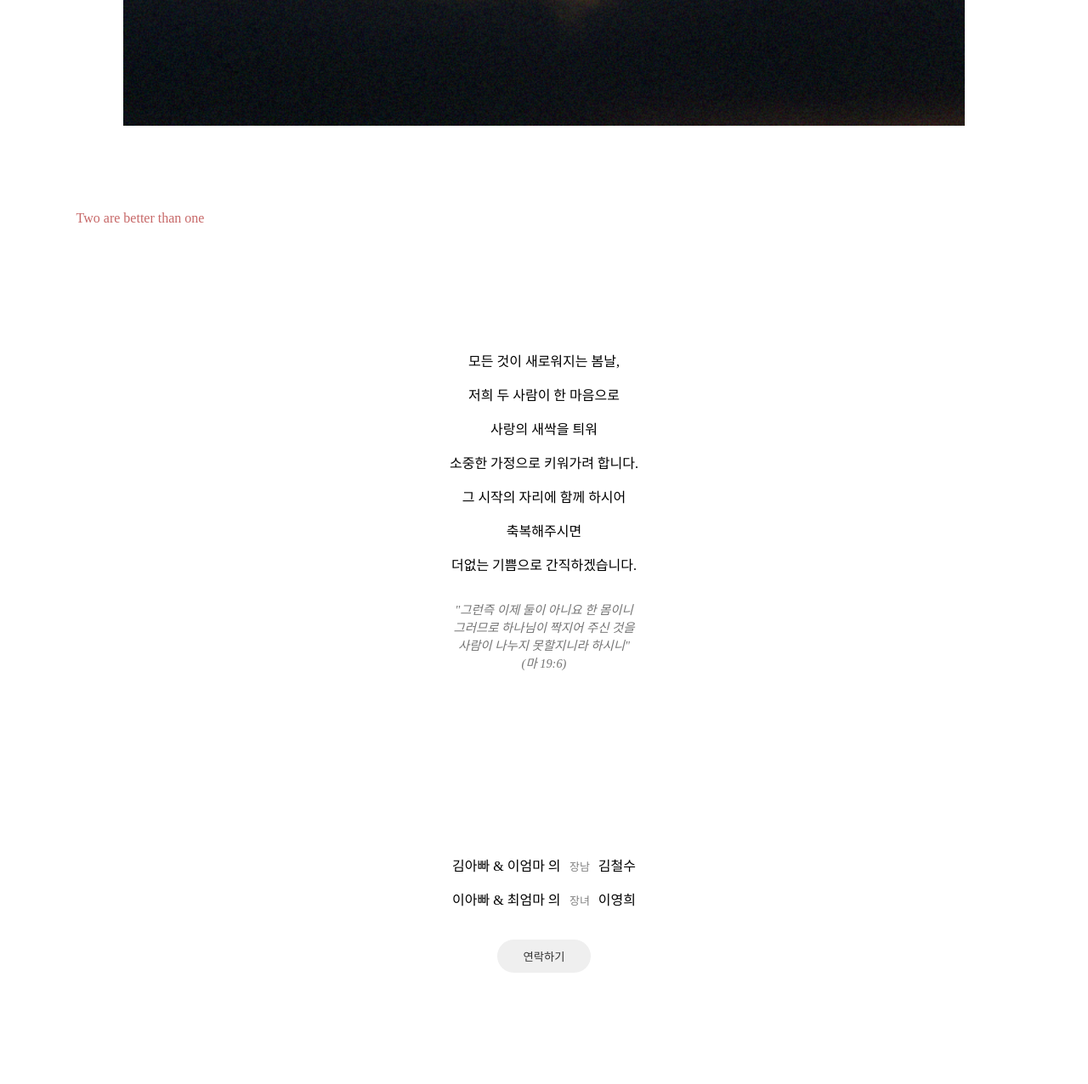
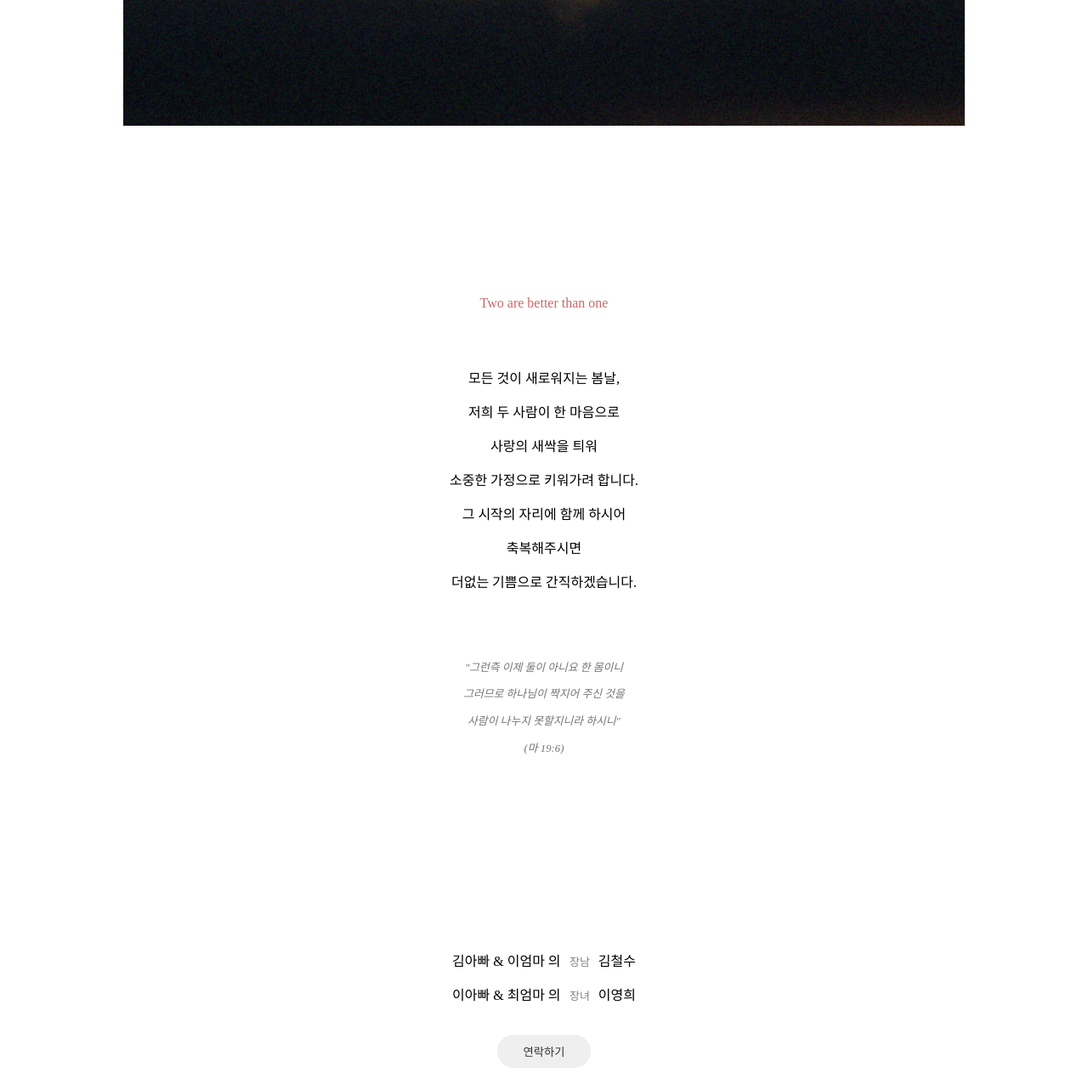
Before and after one commit to Kwonsofia/django-invitation, a Django app: a page that uses main/templates/main/invitation.html in a window 1280 px wide. Shown: the part 1804-3080 px from the top of the page at 85% size. Run offline with Django 4.2, Linux system fonts and the light colour scheme; data comes from the database, SQL or seed files in the repository; data that the repository does not hold is empty; some libraries are stand-ins or nearby versions; some web fonts are replaced.

Commit message:
MOD: introduce style modify

```diff
--- a/main/templates/main/invitation.html
+++ b/main/templates/main/invitation.html
@@ -44,44 +44,28 @@
         </div>
         {% endif %}
 
-        <div id="first-sentence">
-            <span>
-                Two are better than one
-            </span>
-        </div>
+        <div class="part" id="introduce">
+            <div id="first-sentence">
+                <span>
+                    Two are better than one
+                </span>
+            </div>
 
-        <div class="part" id="introduce">
             <div>
-                <p>
-                모든 것이 새로워지는 봄날,
-                </p>
-                <p>
-                저희 두 사람이 한 마음으로
-                </p>
-                <p>
-                사랑의 새싹을 틔워
-                </p>
-                <p>
-                소중한 가정으로 키워가려 합니다.
-                </p>
-                <p>
-                그 시작의 자리에 함께 하시어
-                </p>
-                <p>
-                축복해주시면
-                </p>
-                <p>
-                더없는 기쁨으로 간직하겠습니다.
-                </p>
+                <p>모든 것이 새로워지는 봄날,</p>
+                <p>저희 두 사람이 한 마음으로</p>
+                <p>사랑의 새싹을 틔워</p>
+                <p>소중한 가정으로 키워가려 합니다.</p>
+                <p>그 시작의 자리에 함께 하시어</p>
+                <p>축복해주시면</p>
+                <p>더없는 기쁨으로 간직하겠습니다.</p>
             </div>
             <div id="bible-sentence">
                 <span>
-                    "그런즉 이제 둘이 아니요 한 몸이니
-                    <br>
-                    그러므로 하나님이 짝지어 주신 것을
-                    <br>
-                    사람이 나누지 못할지니라 하시니"
-                    <br>(마 19:6)
+                    <p>"그런즉 이제 둘이 아니요 한 몸이니</p>
+                    <p>그러므로 하나님이 짝지어 주신 것을</p>
+                    <p>사람이 나누지 못할지니라 하시니"</p>
+                    <p>(마 19:6)</p>
                 </span>
             </div>
         </div>
--- a/static/style.css
+++ b/static/style.css
@@ -61,16 +61,26 @@ h3 {
     margin-top: 0;
 }
 
+#introduce {
+    padding-top: 50px;
+    text-align: center;
+}
+
+#introduce>div {
+    padding-top: 50px;
+}
+
 #first-sentence {
-    margin-bottom: 30px;
+    padding-top: 0;
     color: #c76868;
+    text-align: center;
+
 }
 
 #bible-sentence {
-    margin-top: 30px;
     color: #747474;
     font-style: italic;
-    font-size: 0.9em;
+    font-size: 0.8em;
 }
 
 #mainImage,
@@ -82,11 +92,6 @@ h3 {
 #mainImage>img,
 #subImage>img {
     width: 90%;
-}
-
-#introduce {
-    /* margin: 10% 0; */
-    text-align: center;
 }
 
 /* Phone */
```
